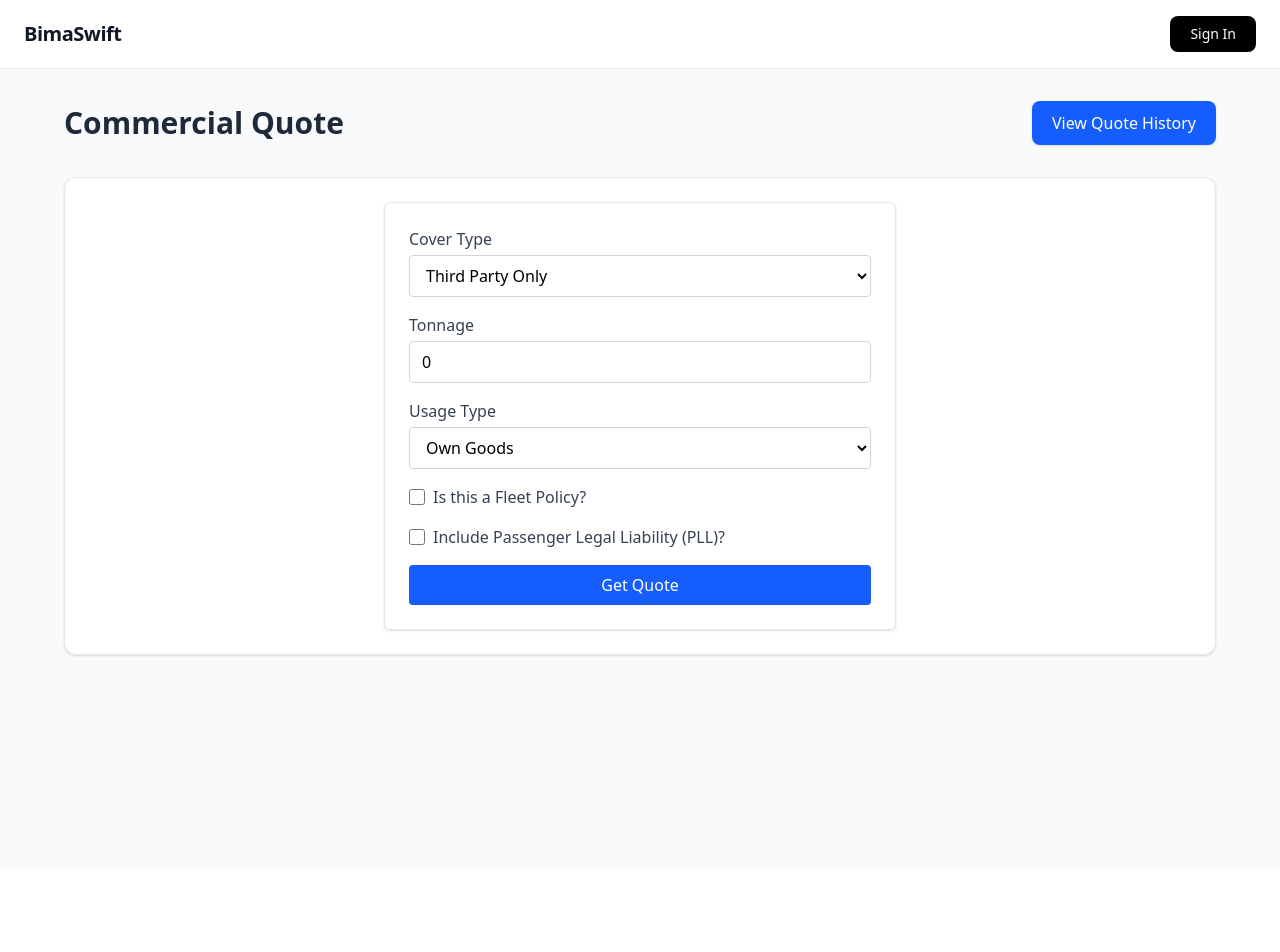
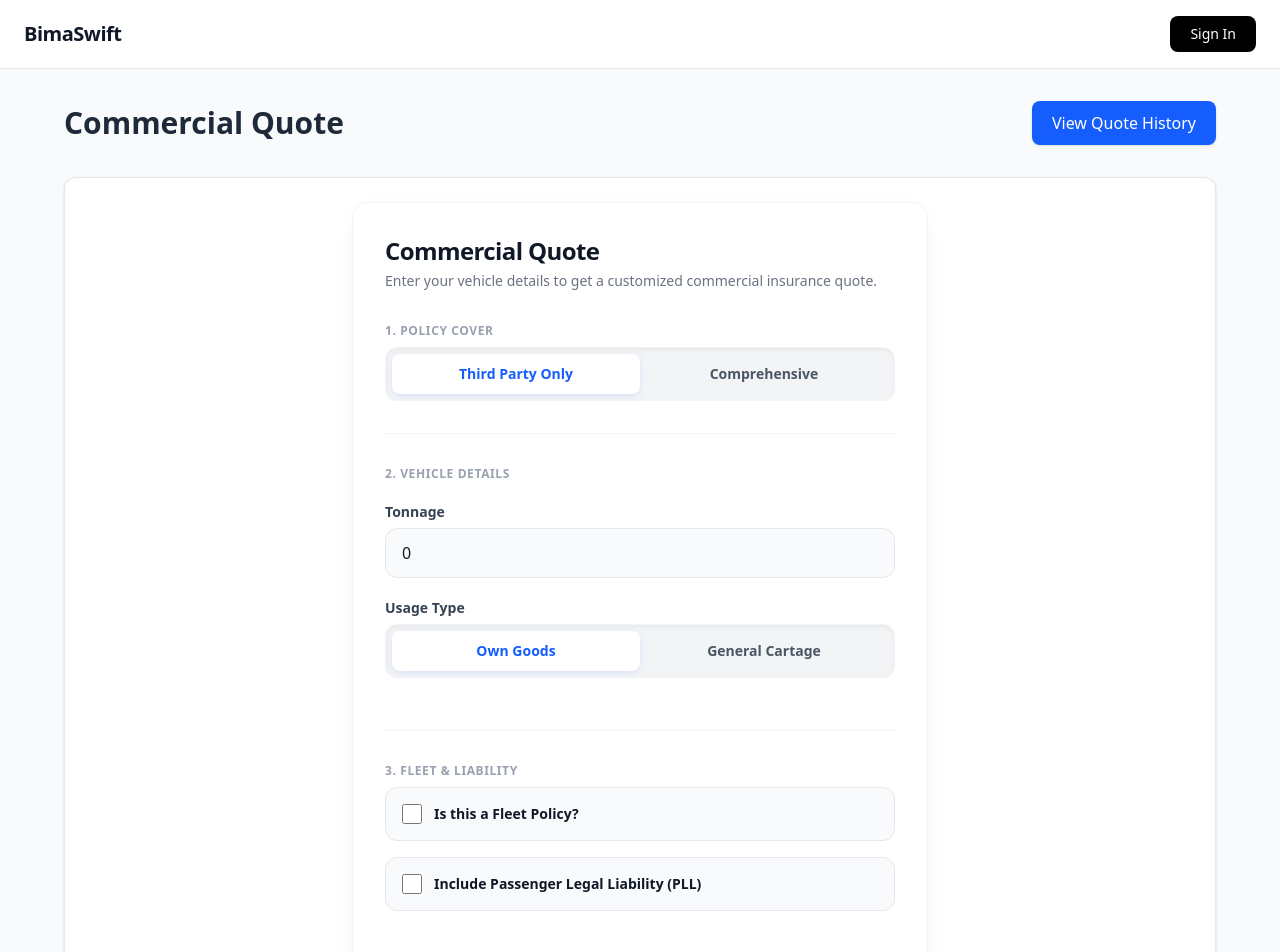
Before and after one commit to Caleb-Kiune/bimaswift, a Next.js app: page /commercial in a window 1280 px wide. Shown: the top 952 px of the page. Before the commit the page ends 869 px from the top, so only its background shows below. Built offline with nearby package versions, Linux system fonts and the light colour scheme; no server answers.

Commit message:
feat: add formatted sum insured input and redesign CommercialQuoteForm UI

```diff
--- a/src/features/motor-commercial/components/CommercialQuoteForm.tsx
+++ b/src/features/motor-commercial/components/CommercialQuoteForm.tsx
@@ -1,5 +1,6 @@
 "use client";
 
+import React from "react";
 import { useForm } from "react-hook-form";
 import { zodResolver } from "@hookform/resolvers/zod";
 import {
@@ -36,6 +37,31 @@ export default function CommercialQuoteForm({
   const coverType = watch("coverType");
   const includePLL = watch("includePLL");
 
+  const handleSumInsuredChange = (e: React.ChangeEvent<HTMLInputElement>) => {
+    const input = e.target;
+    const cursorPosition = input.selectionStart || 0;
+    const valueBefore = input.value;
+
+    const rawValue = valueBefore.replace(/[^0-9]/g, "");
+    if (Number(rawValue) > 100000000) {
+      input.value = valueBefore.slice(0, cursorPosition - 1) + valueBefore.slice(cursorPosition);
+      return;
+    }
+
+    const formattedValue = rawValue ? Number(rawValue).toLocaleString("en-US") : "";
+
+    // We gracefully measure commas before and after the cursor to prevent jumping
+    const commasBefore = (valueBefore.slice(0, cursorPosition).match(/,/g) || []).length;
+    const commasAfter = (formattedValue.slice(0, cursorPosition).match(/,/g) || []).length;
+
+    input.value = formattedValue;
+    const newPosition = cursorPosition + (commasAfter - commasBefore);
+
+    requestAnimationFrame(() => {
+      input.setSelectionRange(newPosition, newPosition);
+    });
+  };
+
   const onSubmit = async (data: CommercialQuoteFormValues) => {
     try {
       console.log("SENDING DATA TO API:", data);
@@ -64,41 +90,143 @@ export default function CommercialQuoteForm({
   };
 
   return (
-    <>
     <form
       onSubmit={handleSubmit(onSubmit)}
-        className="space-y-4 p-6 border border-gray-200 rounded-md max-w-lg mx-auto bg-white shadow-sm"
+      className="w-full max-w-xl mx-auto space-y-8 bg-white p-6 sm:p-8 rounded-2xl shadow-[0_4px_24px_-8px_rgba(0,0,0,0.08)] border border-gray-100"
     >
-        {/* Cover Type */}
-        <div className="flex flex-col">
-          <label className="mb-1 font-medium text-gray-700">Cover Type</label>
-          <select
+      {/* HEADER SECTION */}
+      <div className="space-y-1">
+        <h2 className="text-2xl font-bold text-gray-900 tracking-tight">
+          Commercial Quote
+        </h2>
+        <p className="text-sm text-gray-500">
+          Enter your vehicle details to get a customized commercial insurance quote.
+        </p>
+      </div>
+
+      <div className="space-y-8">
+
+        {/* ================= SECTION 1: COVERAGE ================= */}
+        <div className="space-y-3">
+          <h3 className="text-xs font-bold text-gray-400 uppercase tracking-wider mb-2">
+            1. Policy Cover
+          </h3>
+          <div className="flex bg-gray-100 p-1.5 rounded-xl border border-gray-100 shadow-inner">
+            <label className="flex-1 text-center relative cursor-pointer group">
+              <input
+                type="radio"
+                value="TPO"
+                className="sr-only peer"
                 {...register("coverType")}
-            className="border border-gray-300 rounded px-3 py-2 focus:outline-none focus:ring-2 focus:ring-blue-400"
-          >
-            <option value="TPO">Third Party Only</option>
-            <option value="COMPREHENSIVE">Comprehensive</option>
-          </select>
+              />
+              <div className="py-2.5 rounded-lg text-sm font-semibold text-gray-600 transition-all peer-checked:bg-white peer-checked:text-blue-600 peer-checked:shadow-[0_2px_8px_-2px_rgba(37,99,235,0.2)] peer-focus-visible:ring-2 peer-focus-visible:ring-blue-500 peer-focus-visible:ring-offset-2 hover:bg-white/50">
+                Third Party Only
+              </div>
+            </label>
+            <label className="flex-1 text-center relative cursor-pointer group">
+              <input
+                type="radio"
+                value="COMPREHENSIVE"
+                className="sr-only peer"
+                {...register("coverType")}
+              />
+              <div className="py-2.5 rounded-lg text-sm font-semibold text-gray-600 transition-all peer-checked:bg-white peer-checked:text-blue-600 peer-checked:shadow-[0_2px_8px_-2px_rgba(37,99,235,0.2)] peer-focus-visible:ring-2 peer-focus-visible:ring-blue-500 peer-focus-visible:ring-offset-2 hover:bg-white/50">
+                Comprehensive
+              </div>
+            </label>
+          </div>
           {errors.coverType && (
-            <p className="text-red-500 text-sm mt-1">
-              {errors.coverType.message}
-            </p>
+            <p className="text-red-500 text-sm mt-1">{errors.coverType.message}</p>
           )}
         </div>
 
-        {/* Sum Insured & Riders - conditional */}
-        {coverType === "COMPREHENSIVE" && (
-          <div className="flex flex-col gap-4 border-t border-gray-200 mt-4 pt-4">
-            <div className="flex flex-col">
-              <label className="mb-1 font-medium text-gray-700">
-                Sum Insured
+        <hr className="border-gray-100" />
+
+        {/* ================= SECTION 2: VEHICLE DETAILS ================= */}
+        <div className="space-y-5">
+          <h3 className="text-xs font-bold text-gray-400 uppercase tracking-wider">
+            2. Vehicle Details
+          </h3>
+
+          <div className="space-y-1.5 focus-within:text-blue-600 transition-colors">
+            <label className="block text-sm font-semibold text-gray-700 transition-inherit">
+              Tonnage
             </label>
             <input
               type="number"
-                {...register("sumInsured", {
+              min="0"
+              placeholder="e.g. 3"
+              onKeyDown={(e) => {
+                if (e.key === "-" || e.key === "e") e.preventDefault();
+              }}
+              {...register("tonnage", {
                 setValueAs: (v) => (v === "" ? undefined : Number(v)),
               })}
-                className="border border-gray-300 rounded px-3 py-2 focus:outline-none focus:ring-2 focus:ring-blue-400"
+              className="block w-full px-4 py-3 bg-gray-50 border border-gray-200 rounded-xl text-gray-900 placeholder-gray-400 focus:outline-none focus:ring-2 focus:ring-blue-600 focus:bg-white transition-colors"
+            />
+            {errors.tonnage && (
+              <p className="text-red-500 text-sm mt-1">{errors.tonnage.message}</p>
+            )}
+          </div>
+
+          <div className="space-y-1.5 focus-within:text-blue-600 transition-colors">
+            <label className="block text-sm font-semibold text-gray-700 transition-inherit mt-2">
+              Usage Type
+            </label>
+            <div className="flex bg-gray-100 p-1.5 rounded-xl border border-gray-100 shadow-inner">
+              <label className="flex-1 text-center relative cursor-pointer group">
+                <input
+                  type="radio"
+                  value="OWN_GOODS"
+                  className="sr-only peer"
+                  {...register("usageType")}
+                />
+                <div className="py-2.5 rounded-lg text-sm font-semibold text-gray-600 transition-all peer-checked:bg-white peer-checked:text-blue-600 peer-checked:shadow-[0_2px_8px_-2px_rgba(37,99,235,0.2)] peer-focus-visible:ring-2 peer-focus-visible:ring-blue-500 peer-focus-visible:ring-offset-2 hover:bg-white/50">
+                  Own Goods
+                </div>
+              </label>
+              <label className="flex-1 text-center relative cursor-pointer group">
+                <input
+                  type="radio"
+                  value="GENERAL_CARTAGE"
+                  className="sr-only peer"
+                  {...register("usageType")}
+                />
+                <div className="py-2.5 rounded-lg text-sm font-semibold text-gray-600 transition-all peer-checked:bg-white peer-checked:text-blue-600 peer-checked:shadow-[0_2px_8px_-2px_rgba(37,99,235,0.2)] peer-focus-visible:ring-2 peer-focus-visible:ring-blue-500 peer-focus-visible:ring-offset-2 hover:bg-white/50">
+                  General Cartage
+                </div>
+              </label>
+            </div>
+            {errors.usageType && (
+              <p className="text-red-500 text-sm mt-1">{errors.usageType.message}</p>
+            )}
+          </div>
+
+          {/* Conditional Sum Insured */}
+          <div
+            className={`grid transition-[grid-template-rows,opacity] duration-300 ease-in-out ${
+              coverType === "COMPREHENSIVE" ? "grid-rows-[1fr] opacity-100" : "grid-rows-[0fr] opacity-0"
+            }`}
+          >
+            <div className="overflow-hidden">
+              <div className="pt-2">
+                <div className="space-y-1.5 focus-within:text-blue-600 transition-colors">
+                  <label className="block text-sm font-semibold text-gray-700 transition-inherit">
+                    Sum Insured (KES)
+                  </label>
+                  <input
+                    type="text"
+                    inputMode="numeric"
+                    placeholder="e.g. 1,500,000"
+                    {...register("sumInsured", {
+                      setValueAs: (v) => {
+                        if (!v) return undefined;
+                        const num = Number(String(v).replace(/,/g, ""));
+                        return isNaN(num) ? undefined : num;
+                      },
+                      onChange: handleSumInsuredChange,
+                    })}
+                    className="block w-full px-4 py-3 bg-gray-50 border border-gray-200 rounded-xl text-gray-900 placeholder-gray-400 focus:outline-none focus:ring-2 focus:ring-blue-600 focus:bg-white transition-colors"
                   />
                   {errors.sumInsured && (
                     <p className="text-red-500 text-sm mt-1">
@@ -106,104 +234,71 @@ export default function CommercialQuoteForm({
                     </p>
                   )}
                 </div>
-
-            {/* UNIVERSAL RIDERS */}
-            <div className="flex flex-col gap-2">
-              <p className="font-medium text-gray-700 mb-1">
-                Optional Add-ons (Riders)
-              </p>
-              <div className="flex items-center gap-2">
-                <input
-                  type="checkbox"
-                  value="PVT"
-                  {...register("selectedRiders")}
-                  className="h-4 w-4 text-blue-600 border-gray-300 rounded focus:ring-2 focus:ring-blue-400"
-                />
-                <label className="text-gray-700 text-sm">
-                  Political Violence & Terrorism (PVT)
-                </label>
-              </div>
-              <div className="flex items-center gap-2">
-                <input
-                  type="checkbox"
-                  value="EXCESS_PROTECTOR"
-                  {...register("selectedRiders")}
-                  className="h-4 w-4 text-blue-600 border-gray-300 rounded focus:ring-2 focus:ring-blue-400"
-                />
-                <label className="text-gray-700 text-sm">
-                  Excess Protector
-                </label>
               </div>
             </div>
           </div>
-        )}
-
-        {/* Tonnage */}
-        <div className="flex flex-col">
-          <label className="mb-1 font-medium text-gray-700">Tonnage</label>
-          <input
-            type="number"
-            {...register("tonnage", {
-              setValueAs: (v) => (v === "" ? undefined : Number(v)),
-            })}
-            className="border border-gray-300 rounded px-3 py-2 focus:outline-none focus:ring-2 focus:ring-blue-400"
-          />
-          {errors.tonnage && (
-            <p className="text-red-500 text-sm mt-1">
-              {errors.tonnage.message}
-            </p>
-          )}
         </div>
 
-        {/* Usage Type */}
-        <div className="flex flex-col">
-          <label className="mb-1 font-medium text-gray-700">Usage Type</label>
-          <select
-            {...register("usageType")}
-            className="border border-gray-300 rounded px-3 py-2 focus:outline-none focus:ring-2 focus:ring-blue-400"
-          >
-            <option value="OWN_GOODS">Own Goods</option>
-            <option value="GENERAL_CARTAGE">General Cartage</option>
-          </select>
-          {errors.usageType && (
-            <p className="text-red-500 text-sm mt-1">
-              {errors.usageType.message}
-            </p>
-          )}
-        </div>
-        <div className="flex items-center gap-2">
+        <hr className="border-gray-100" />
+
+        {/* ================= SECTION 3: LIABILITY ================= */}
+        <div className="space-y-4">
+          <h3 className="text-xs font-bold text-gray-400 uppercase tracking-wider mb-2">
+            3. Fleet & Liability
+          </h3>
+
+          <label className="flex items-center gap-3 p-4 bg-gray-50 border border-gray-200 rounded-xl cursor-pointer transition-all hover:bg-white has-[:checked]:border-blue-600 has-[:checked]:bg-blue-50/30 has-[:checked]:ring-1 has-[:checked]:ring-blue-600">
+            <div className="flex h-5 items-center">
               <input
                 type="checkbox"
                 {...register("isFleet")}
-            className="h-4 w-4 text-blue-600 border-gray-300 rounded focus:ring-2 focus:ring-blue-400"
+                className="h-5 w-5 text-blue-600 border-gray-300 rounded focus:ring-blue-600 focus:ring-offset-1"
               />
-          <label className="text-gray-700 font-medium">
+            </div>
+            <div className="flex flex-col">
+              <span className="text-sm font-semibold text-gray-900">
                 Is this a Fleet Policy?
+              </span>
+            </div>
           </label>
-        </div>
 
-        <div className="flex items-center gap-2">
+          <label className="flex items-center gap-3 p-4 bg-gray-50 border border-gray-200 rounded-xl cursor-pointer transition-all hover:bg-white has-[:checked]:border-blue-600 has-[:checked]:bg-blue-50/30 has-[:checked]:ring-1 has-[:checked]:ring-blue-600">
+            <div className="flex h-5 items-center">
               <input
                 type="checkbox"
                 {...register("includePLL")}
-            className="h-4 w-4 text-blue-600 border-gray-300 rounded focus:ring-2 focus:ring-blue-400"
+                className="h-5 w-5 text-blue-600 border-gray-300 rounded focus:ring-blue-600 focus:ring-offset-1"
               />
-          <label className="text-gray-700 font-medium">
-            Include Passenger Legal Liability (PLL)?
+            </div>
+            <div className="flex flex-col">
+              <span className="text-sm font-semibold text-gray-900">
+                Include Passenger Legal Liability (PLL)
+              </span>
+            </div>
           </label>
-        </div>
 
-        {includePLL && (
-          <div className="flex flex-col">
-            <label className="mb-1 font-medium text-gray-700">
+          <div
+            className={`grid transition-[grid-template-rows,opacity] duration-300 ease-in-out ${
+              includePLL ? "grid-rows-[1fr] opacity-100" : "grid-rows-[0fr] opacity-0"
+            }`}
+          >
+            <div className="overflow-hidden">
+              <div className="pt-2 pl-2 border-l-2 border-blue-100 ml-4">
+                <div className="space-y-1.5 focus-within:text-blue-600 transition-colors">
+                  <label className="block text-sm font-semibold text-gray-700 transition-inherit">
                     Passenger Count
                   </label>
                   <input
                     type="number"
+                    min="0"
+                    placeholder="e.g. 4"
+                    onKeyDown={(e) => {
+                      if (e.key === "-" || e.key === "e") e.preventDefault();
+                    }}
                     {...register("passengerCount", {
                       setValueAs: (v) => (v === "" ? undefined : Number(v)),
                     })}
-              className="border border-gray-300 rounded px-3 py-2 focus:outline-none focus:ring-2 focus:ring-blue-400"
+                    className="block w-full px-4 py-3 bg-white border border-gray-200 rounded-xl text-gray-900 placeholder-gray-400 focus:outline-none focus:ring-2 focus:ring-blue-600 transition-colors"
                   />
                   {errors.passengerCount && (
                     <p className="text-red-500 text-sm mt-1">
@@ -211,15 +306,83 @@ export default function CommercialQuoteForm({
                     </p>
                   )}
                 </div>
-        )}
+              </div>
+            </div>
+          </div>
+        </div>
 
+        {/* ================= SECTION 4: ADD-ONS ================= */}
+        <div className={`grid transition-[grid-template-rows,opacity,margin] duration-300 ease-in-out ${coverType === "COMPREHENSIVE" ? "grid-rows-[1fr] opacity-100 mt-8" : "grid-rows-[0fr] opacity-0 mt-0"}`}>
+          <div className="overflow-hidden">
+            <hr className="border-gray-100 mb-6" />
+            <div className="space-y-4">
+              <div className="space-y-1">
+                <h3 className="text-xs font-bold text-blue-600 uppercase tracking-wider flex items-center gap-1.5 mb-1 bg-blue-50/50 w-max px-2 py-0.5 rounded-full">
+                  <svg className="w-3.5 h-3.5" fill="none" viewBox="0 0 24 24" stroke="currentColor">
+                    <path strokeLinecap="round" strokeLinejoin="round" strokeWidth="2.5" d="M13 16h-1v-4h-1m1-4h.01M21 12a9 9 0 11-18 0 9 9 0 0118 0z" />
+                  </svg>
+                  Comprehensive Extras
+                </h3>
+                <p className="text-sm text-gray-500 leading-tight">These add-ons are strictly available because you selected Comprehensive Cover.</p>
+              </div>
+
+              <div className="grid grid-cols-1 sm:grid-cols-2 gap-3">
+                <label className="flex items-start gap-3 p-3.5 bg-white border border-gray-200 rounded-xl cursor-pointer transition-all hover:bg-gray-50 has-[:checked]:border-blue-600 has-[:checked]:bg-blue-50/30 has-[:checked]:ring-1 has-[:checked]:ring-blue-600 shadow-[0_2px_10px_-4px_rgba(0,0,0,0.05)]">
+                  <div className="flex h-5 items-center">
+                    <input
+                      type="checkbox"
+                      value="PVT"
+                      {...register("selectedRiders")}
+                      className="h-4 w-4 text-blue-600 border-gray-300 rounded focus:ring-blue-600 focus:ring-offset-1"
+                    />
+                  </div>
+                  <span className="text-sm font-semibold text-gray-800 leading-tight">
+                    Political Violence & Terrorism
+                  </span>
+                </label>
+
+                <label className="flex items-start gap-3 p-3.5 bg-white border border-gray-200 rounded-xl cursor-pointer transition-all hover:bg-gray-50 has-[:checked]:border-blue-600 has-[:checked]:bg-blue-50/30 has-[:checked]:ring-1 has-[:checked]:ring-blue-600 shadow-[0_2px_10px_-4px_rgba(0,0,0,0.05)]">
+                  <div className="flex h-5 items-center">
+                    <input
+                      type="checkbox"
+                      value="EXCESS_PROTECTOR"
+                      {...register("selectedRiders")}
+                      className="h-4 w-4 text-blue-600 border-gray-300 rounded focus:ring-blue-600 focus:ring-offset-1"
+                    />
+                  </div>
+                  <span className="text-sm font-semibold text-gray-800 leading-tight">
+                    Excess Protector
+                  </span>
+                </label>
+              </div>
+            </div>
+          </div>
+        </div>
+
+      </div>
+
+      {/* SUBMIT BUTTON */}
+      <div className="pt-4">
         <button
           type="submit"
-          className="w-full bg-blue-600 text-white py-2 rounded hover:bg-blue-700 transition-colors"
+          className="w-full relative flex items-center justify-center gap-2 group bg-blue-600 hover:bg-blue-700 active:scale-[0.99] text-white font-semibold py-4 px-6 rounded-xl shadow-[0_4px_12px_-2px_rgba(37,99,235,0.4)] transition-all duration-200 ease-out focus:outline-none focus:ring-2 focus:ring-offset-2 focus:ring-blue-600"
         >
-          Get Quote
+          <span>Get Quote</span>
+          <svg
+            className="w-5 h-5 group-hover:translate-x-1 group-active:translate-x-2 transition-transform duration-200"
+            fill="none"
+            viewBox="0 0 24 24"
+            stroke="currentColor"
+          >
+            <path
+              strokeLinecap="round"
+              strokeLinejoin="round"
+              strokeWidth="2.5"
+              d="M14 5l7 7m0 0l-7 7m7-7H3"
+            />
+          </svg>
         </button>
+      </div>
     </form>
-    </>
   );
 }
```
Lines whose indentation alone changed are shown as unchanged.
